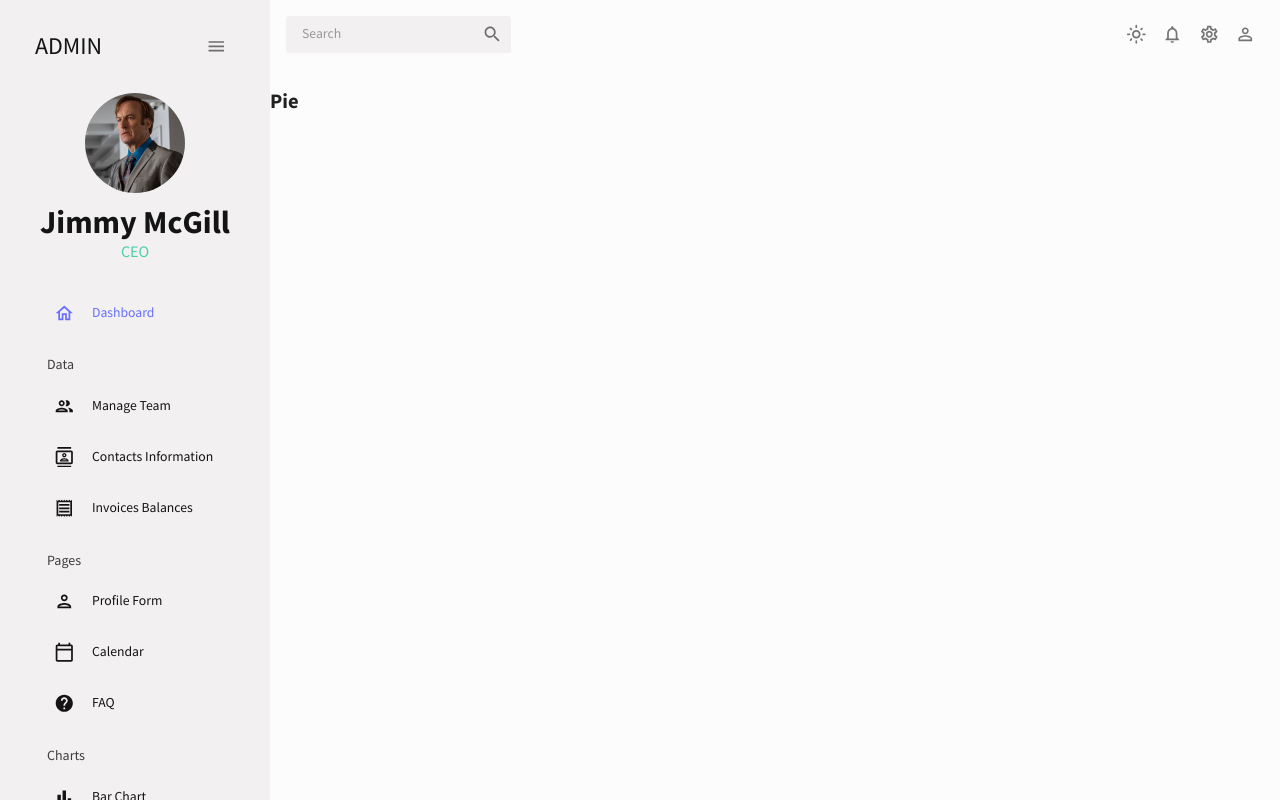
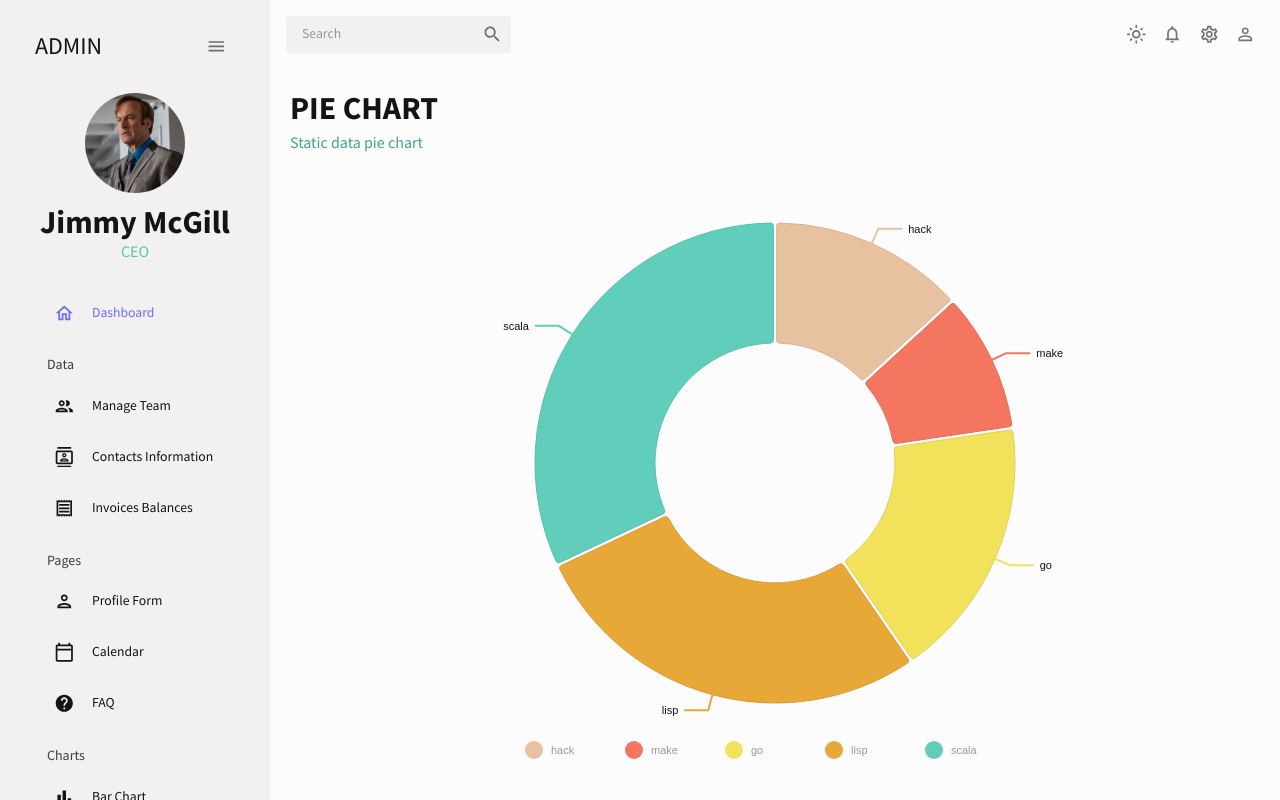
Before and after one commit to MarvelB/admin-dashboard, a React (Create React App) app: page /pie in a window 1280 px wide. Built offline with nearby package versions, Linux system fonts and the light colour scheme.

Commit message:
finished working on piechart page

```diff
--- a/src/pages/Pie/Pie.tsx
+++ b/src/pages/Pie/Pie.tsx
@@ -1,10 +1,18 @@
+import { Box } from "@mui/material";
+import Header from "components/Header/Header";
+import PieChartComponent from "components/PieChartComponent/PieChartComponent";
+
 interface PieProps {}
 
 const Pie = ({}: PieProps) => {
     return (
-        <div>
-            <h2>Pie</h2>
-        </div>
+        <Box m="20px">
+            <Header title="PIE CHART" subTitle="Static data pie chart" />
+
+            <Box height="75vh">
+                <PieChartComponent />
+            </Box>
+        </Box>
     );
 };
 
```
